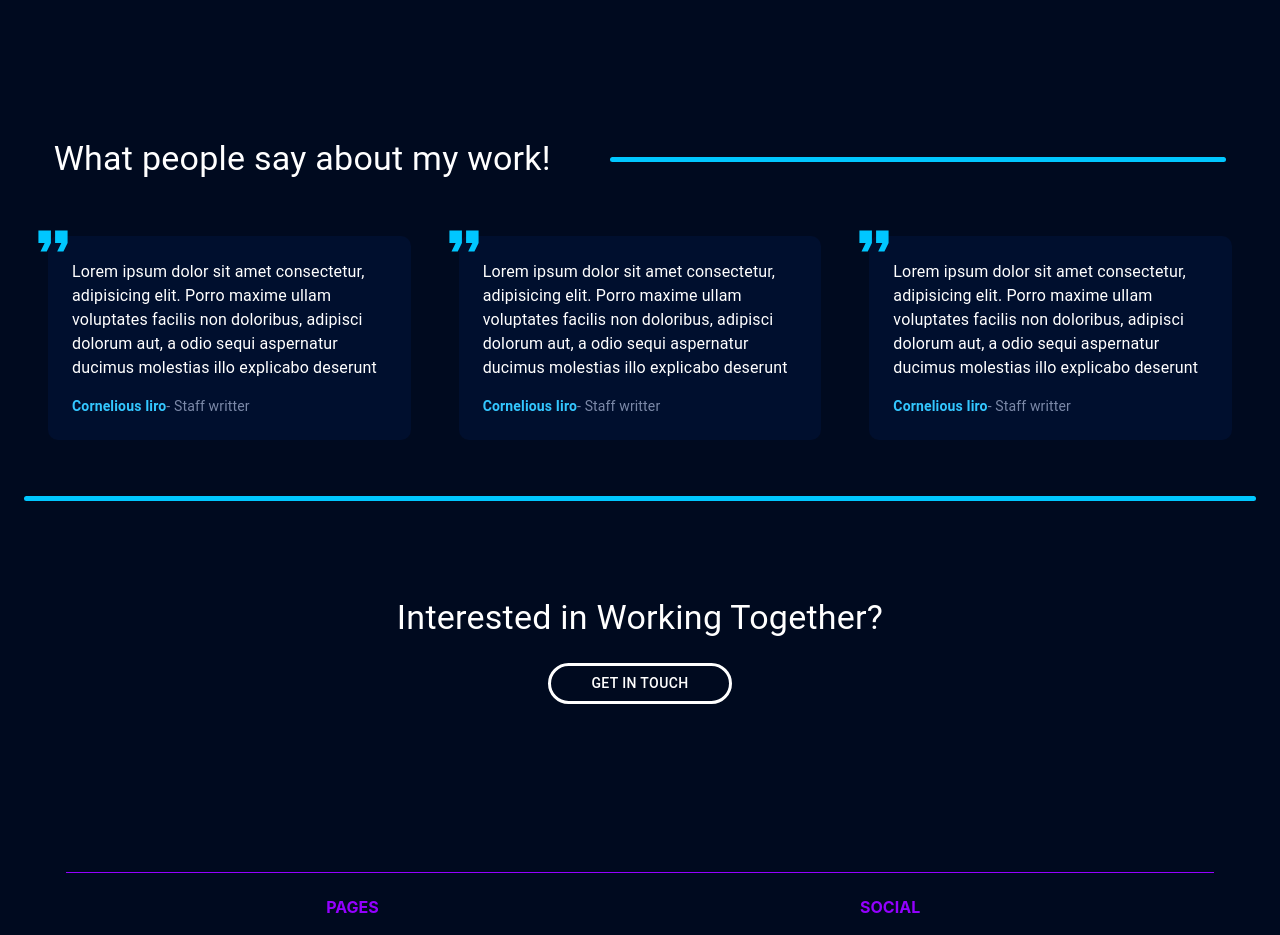
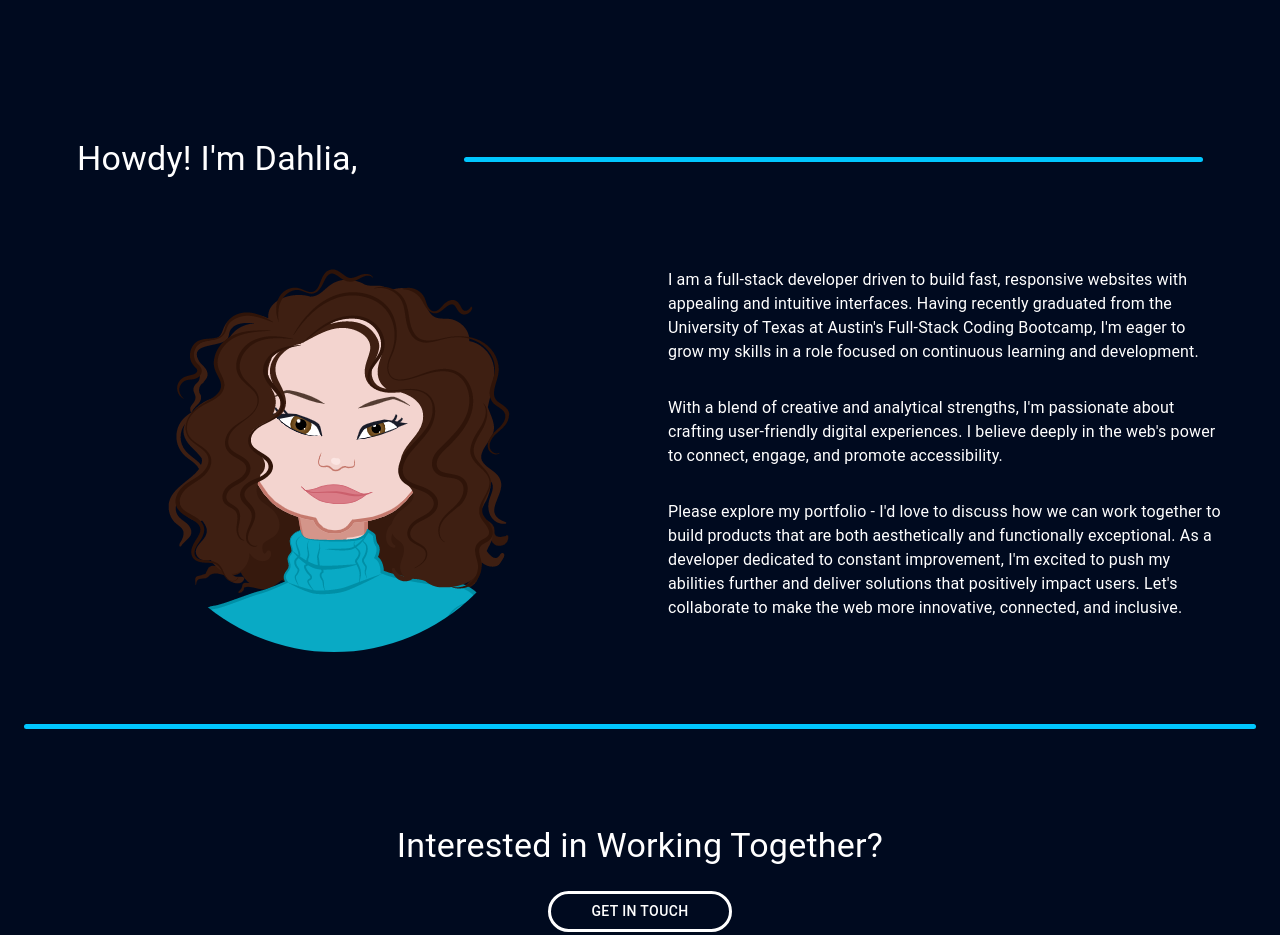
Before and after one commit to CypherNyx/dahlia-portfolio-site, a React (Create React App) app: page / in a window 1280 px wide. Shown: the part 1700-2635 px from the top of the page. Built offline with nearby package versions, Linux system fonts and the light colour scheme.

Commit message:
adding the about me section and avatar placeholder for profile image

```diff
--- a/src/components/About.jsx
+++ b/src/components/About.jsx
@@ -1,6 +1,7 @@
-import { Box, Button, Typography, styled } from "@mui/material";
+import { Avatar, Box, Button, Typography, styled } from "@mui/material";
 import React from "react";
 import Testimonial from "./Testimonial";
+import dahliaAvatar from "../media/dahliaAvatar.png";
 
 
 
@@ -45,11 +46,98 @@ const About = () => {
     },
   }));
 
+  const AvatarBox = styled(Box)(({ theme }) => ({
+    maxWidth: "1300px",
+    display: "flex",
+    justifyContent: "space-between",
+    mx: "auto",
+    [theme.breakpoints.down("md")]: {
+      flexDirection: "column"
+    }
+  }));
+
+
+  const TextBox = styled(Box)(({ theme }) => ({
+    marginLeft: "1.5rem",
+    flex: 1,
+    display: "flex",
+    justifyContent: "space-around",
+    [theme.breakpoints.down("md")]: {
+      marginLeft: "0",
+      marginTop: "3rem",
+    },
+  }));
+
 
 
 
   return (
     <Box sx={{ maxWidth: "1300px", my: 10, padding: 3, mx: "auto" }} id="about">
+      <CustomTitleBox
+        sx={{
+          width: "100%",
+          display: "flex",
+          alignItems: "center",
+          justifyContent: "space-around",
+        }}
+      >
+        <Typography
+          variant="h4"
+          style={{ color: "white", textAlign: "center" }}
+        >
+          Howdy! I'm Dahlia,
+        </Typography>
+        <div
+          style={{
+            height: "5px",
+            backgroundColor: "#00C7FF",
+            width: "60%",
+            border: 0,
+            borderRadius: "25px",
+          }}
+        ></div>
+      </CustomTitleBox>
+
+      <AvatarBox sx={{ my: 7, padding: 2 }}>
+      <Box sx={{ display: "flex", flexDirection: "column", alignItems: "center", flex: 1 }}>
+      <Avatar
+          alt="Dahlia's profile picture"
+          src={dahliaAvatar}
+          sx={{ width: 400, height: 400 }}
+        />
+      </Box>
+      <TextBox>
+      <Box sx={{ display: "flex", flexDirection: "column", alignItems: "center" }}>
+          <Typography variant="body1" color="white" sx={{ maxWidth: 575, margin: "1rem"}}>
+          I am a full-stack developer driven to build fast, responsive websites with appealing and intuitive interfaces. Having recently graduated from the University of Texas at Austin's Full-Stack Coding Bootcamp, I'm eager to grow my skills in a role focused on continuous learning and development.
+          </Typography>
+
+          <Typography variant="body1" color="white" sx={{ maxWidth: 575, margin: "1rem"}}>
+          With a blend of creative and analytical strengths, I'm passionate about crafting user-friendly digital experiences. I believe deeply in the web's power to connect, engage, and promote accessibility.
+          </Typography>
+
+          <Typography variant="body1" color="white" sx={{ maxWidth: 575, margin: "1rem"}}>
+          Please explore my portfolio - I'd love to discuss how we can work together to build products that are both aesthetically and functionally exceptional. As a developer dedicated to constant improvement, I'm excited to push my abilities further and deliver solutions that positively impact users. Let's collaborate to make the web more innovative, connected, and inclusive.
+          </Typography>
+          </Box>
+      </TextBox>
+
+
+      </AvatarBox>
+
+      <div
+        style={{
+          height: "5px",
+          backgroundColor: "#00C7FF",
+          width: "100%",
+          mx: "auto",
+          border: 0,
+          borderRadius: "25px",
+        }}
+      ></div>
+
+
+      {/*** Future Section for Formal Endorsements: ****
       <CustomTitleBox
         sx={{
           width: "100%",
@@ -91,6 +179,8 @@ const About = () => {
           borderRadius: "25px",
         }}
       ></div>
+ */}
+
 
       <Typography
         variant="h4"
```
Also changed, not shown: src/media/dahliaAvatar.png (added).
